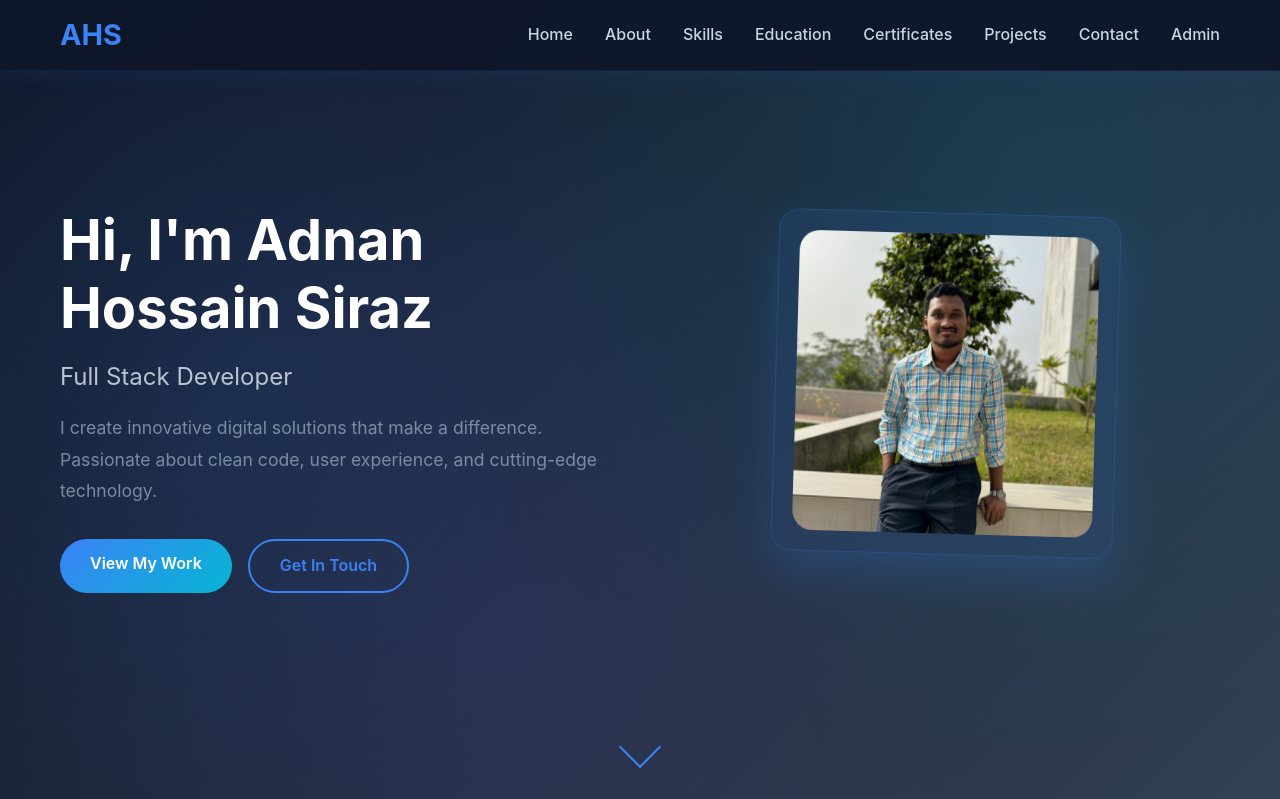
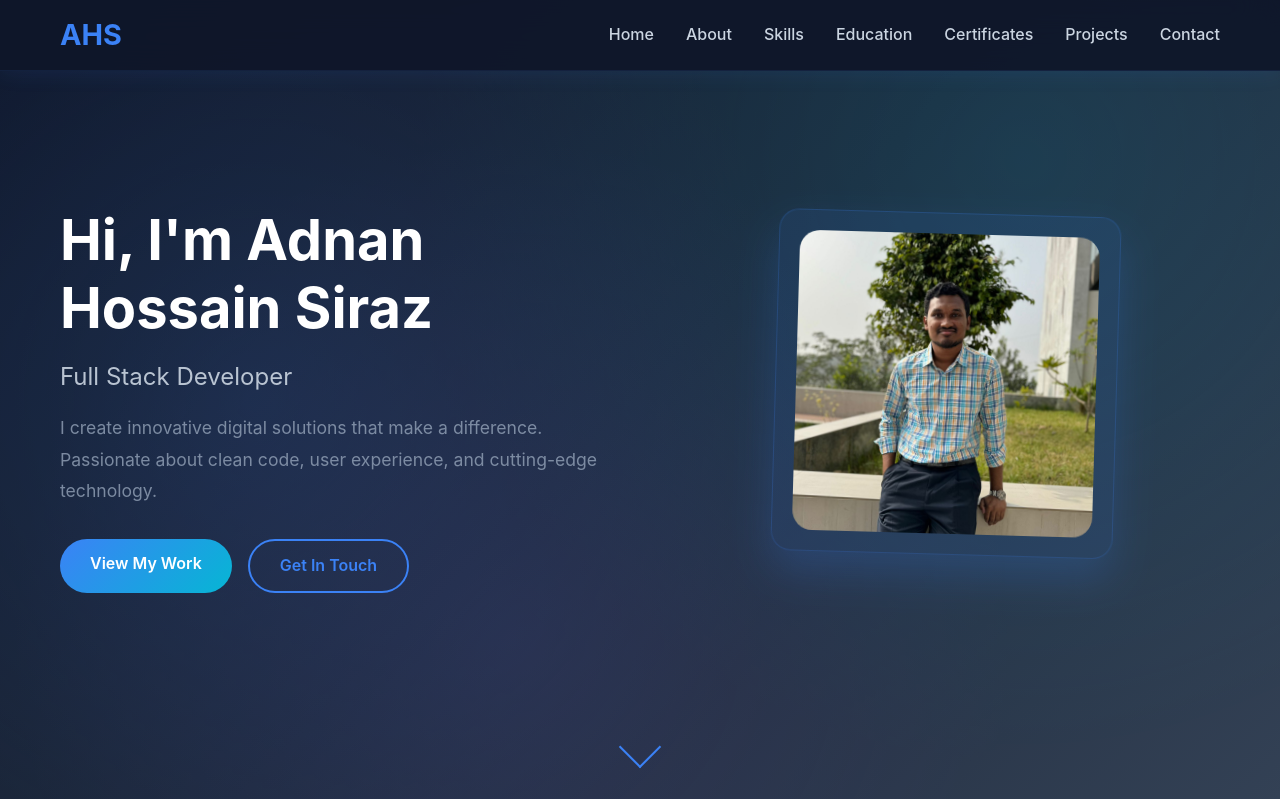
Before and after one commit to AdnanHossain009/Testing-Portfolio-Project, a PHP site: page /Testing/ in a window 1280 px wide. Shown: the top 799 px of the page. Run offline with PHP 8.4, Linux system fonts and the light colour scheme; data comes from the database, SQL or seed files in the repository; data that the repository does not hold is empty.

Commit message:
final checking and debugging

```diff
--- a/admin/contacts.php
+++ b/admin/contacts.php
@@ -82,6 +82,8 @@ $rows = $pdo->query('SELECT * FROM contacts ORDER BY created_at DESC')->fetchAll
      }
 
     .btn.secondary { background:#6c757d; }
+
+
 </style>
 
     <link href="https://cdnjs.cloudflare.com/ajax/libs/font-awesome/6.0.0/css/all.min.css" rel="stylesheet">
--- a/admin/login.php
+++ b/admin/login.php
@@ -9,7 +9,7 @@ if (isset($_SESSION['admin_id'])) {
     exit;
 }
 
-// Check for remember me cookie
+// Checking for remember me cookie
 if (empty($_SESSION['admin_id']) && !empty($_COOKIE['remember_me'])) {
     $pdo = get_pdo_connection();
 
@@ -52,7 +52,7 @@ if ($_SERVER['REQUEST_METHOD'] === 'POST') {
 
         $admin = $stmt->fetch();
 
-        // In your login processing code:
+        // In my login processing code:
 if ($admin && password_verify($password, $admin['password_hash'])) {
     $_SESSION['admin_id'] = $admin['id'];
     $_SESSION['admin_name'] = $admin['name'];
--- a/index.php
+++ b/index.php
@@ -49,9 +49,9 @@
                 <li class="nav-item">
                     <a href="#contact" class="nav-link">Contact</a>
                 </li>
-                <li class="nav-item">
+                <!-- <li class="nav-item">
                     <a href="admin/login.php" class="nav-link">Admin</a>
-                </li>
+                </li> -->
 
             </ul>
 
```
Also changed, not shown: README.md (added).
